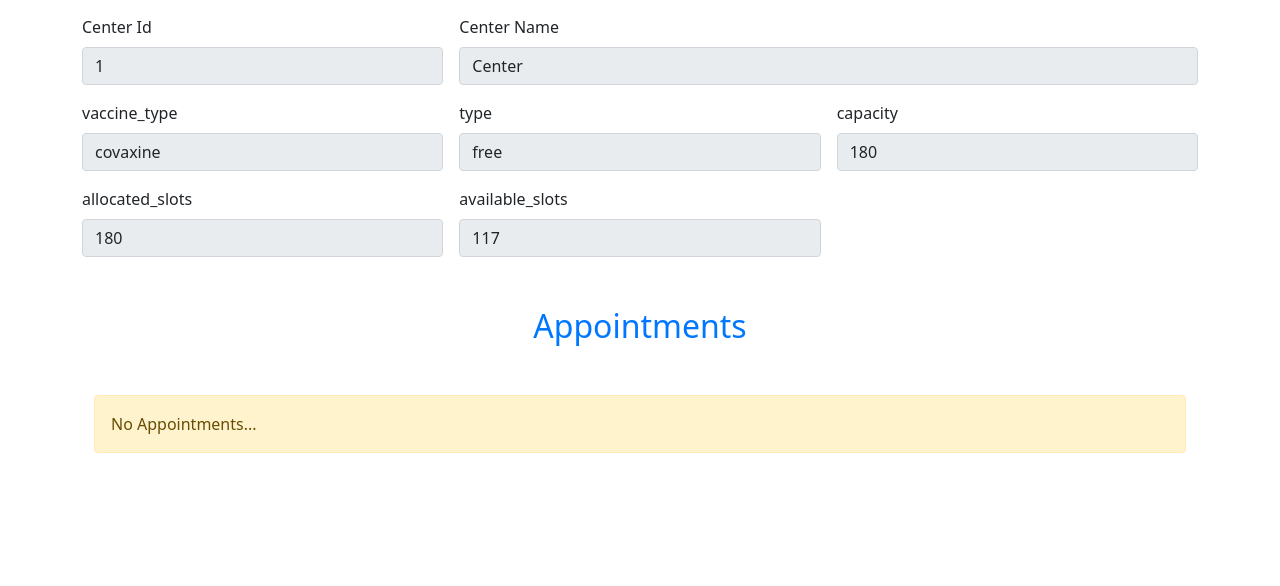
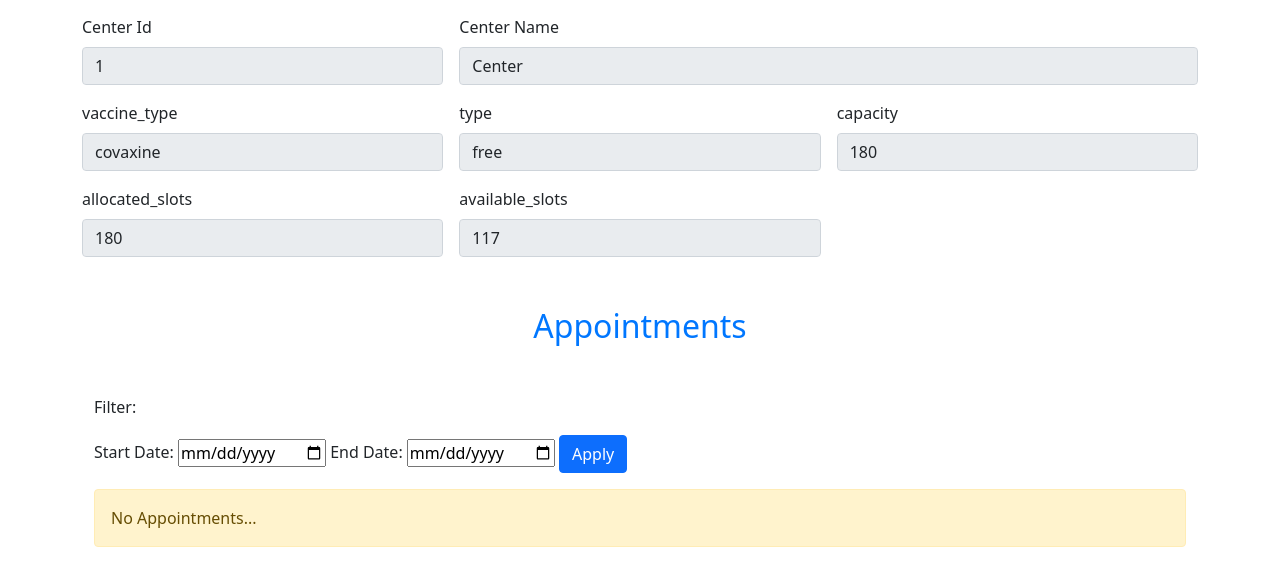
Before and after one commit to Gaurav41/vaccine_slot_booking_app, a Flask app: template templates/center_dashboard.html in a window 1280 px wide. Shown: the part 189-775 px from the top of the page. Run offline with Flask 2, Linux system fonts and the light colour scheme; the template is opened without the code that fills it: values that come from a table or form of the project are taken from there, others are empty; data comes from the database, SQL or seed files in the repository; both versions use the stored data as it was after the commit; parts of the project's set-up code (start-up, migrations or seed data) failed here and were passed over.

Commit message:
Date interval filter added to appoinment table

```diff
--- a/templates/center_dashboard.html
+++ b/templates/center_dashboard.html
@@ -61,11 +61,34 @@
 
     <div class="container my-4">
         <h2 class="center-text heading">Appointments</h2>
+        <div>
+          <p>Filter:
+              {% if request.args.get('start_date') %}
+                  Start Date:
+                  <input type="text" name="start_date" id="start_date" placeholder="{{request.args.get('start_date')}}" required>
+                  End Date:
+                  <input type="text" name="end_date" id="end_date" placeholder="{{request.args.get('end_date')}}" required>
+                  <a href="{{url_for('center_dashboard')}}"><button class="btn btn-primary "> Cancle</button></a>
+
+              {% else %}
+              <form action="" method="GET">
+                Start Date:
+                <input type="date" name="start_date" id="start_date" required>
+                End Date:
+                <input type="date" name="end_date" id="end_date" required>
+                <button type="submit" class="btn btn-primary">Apply</button>
+              </form>
+              {% endif %}
+
+          </p>
+
+        </div>
           {% if data|length ==0 %}
           <div class="alert alert-warning" role="alert">
             No Appointments...
           </div>
           {% else %}
+
       <table class="table table-light table-striped">
         <thead>
             <tr>
@@ -124,8 +147,11 @@
                 <td>{{d.mobile_no}}</td>
                 {% set date = d.appointment_date %}
                 <td>{{date}}</td>
-                <td>Pending</td>
-                <td><a href="/shot_done/{{d.user_id}}" class="btn btn-dark btn-sm shot_done_btn">Mark Done</a>
+                <td>{{d.status}}</td>
+                <td>
+                  {% if not d.status == "Done" %}
+                  <a href="/shot_done/{{d.user_id}}" class="btn btn-dark btn-sm shot_done_btn">Mark Done</a>
+                  {% endif  %}
               </tr>
               {% endfor %}
           </tbody>
```
Also changed, not shown: models.py (+38 -15 lines), routes.py (+9 -5 lines), db.db.
